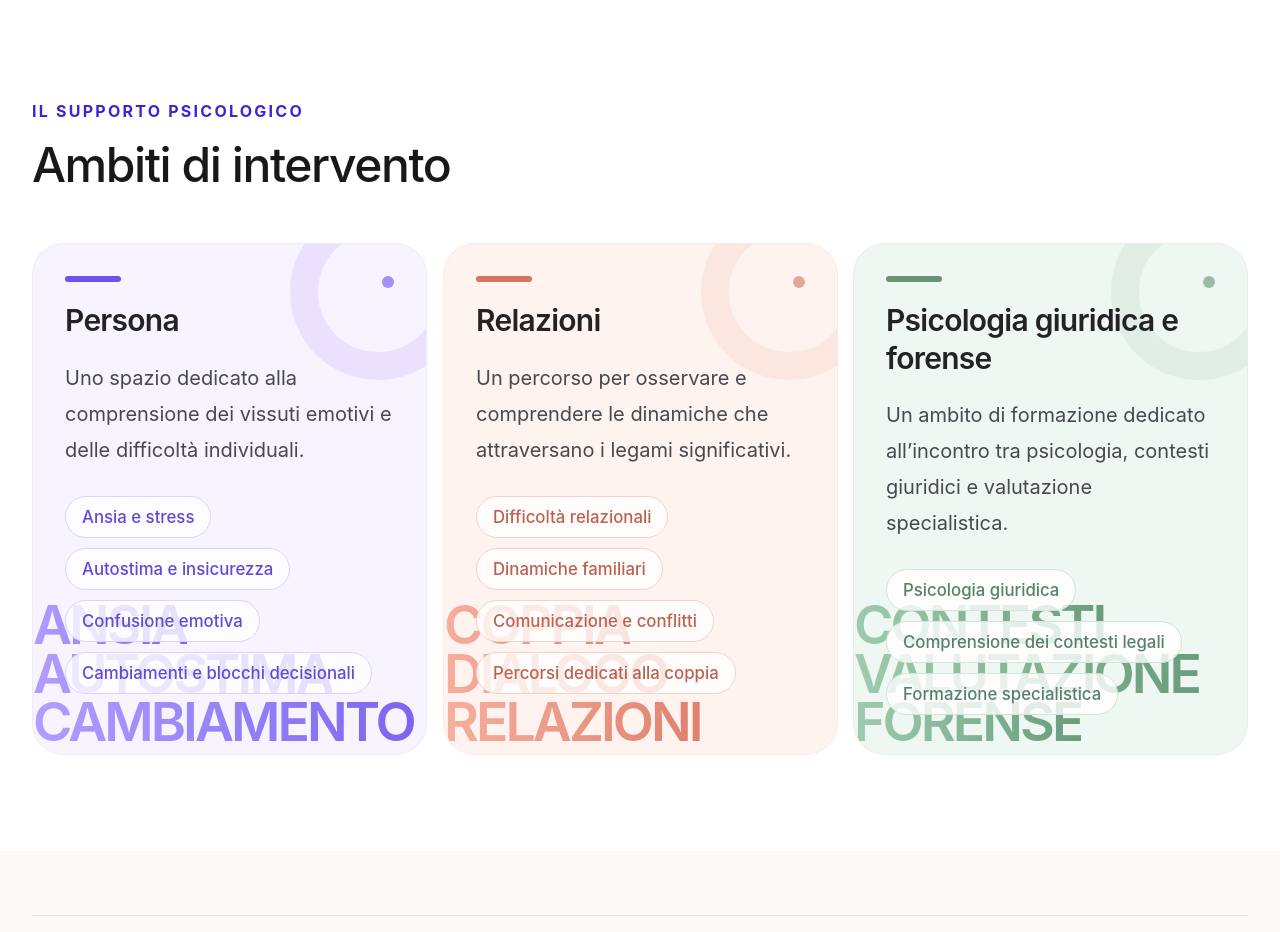
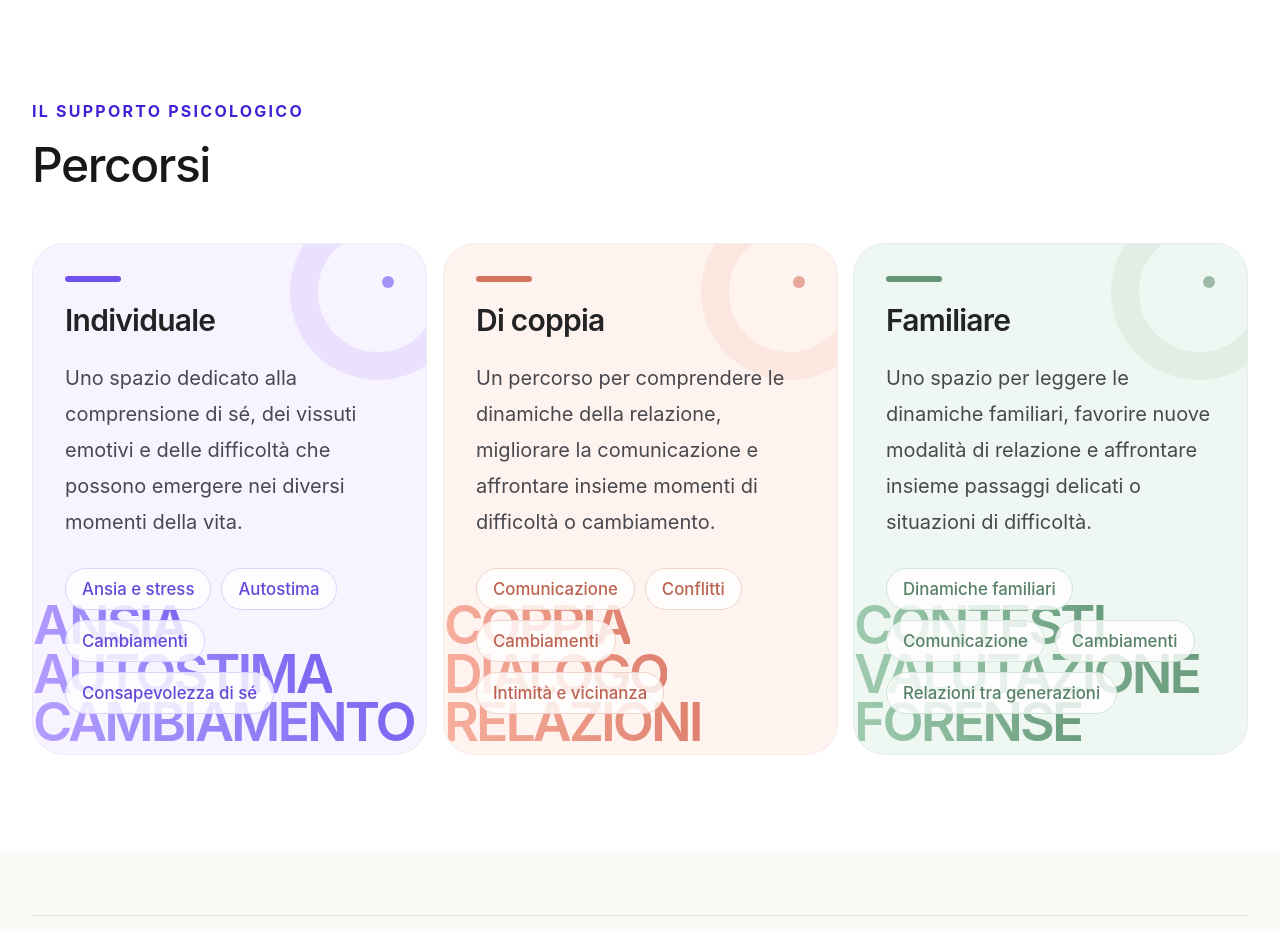
Before and after one commit to Yvanesse/giorgia-psychologist, a Next.js app: page / in a window 1280 px wide. Shown: the part 1480-2412 px from the top of the page. Built offline with nearby package versions, Linux system fonts and the light colour scheme; no server answers.

Commit message:
copy: update intervention areas to therapy paths

```diff
--- a/src/data/areas.ts
+++ b/src/data/areas.ts
@@ -6,28 +6,28 @@ export const areasContent: {
   readonly items: readonly AreaItem[];
 } = {
   label: "Il supporto psicologico",
-  title: "Ambiti di intervento",
+  title: "Percorsi",
   items: [
     {
-      title: "Persona",
+      title: "Individuale",
       description:
-        "Uno spazio dedicato alla comprensione dei vissuti emotivi e delle difficoltà individuali.",
-      topics: ["Ansia e stress", "Autostima e insicurezza", "Confusione emotiva", "Cambiamenti e blocchi decisionali"],
-      href: "/ambiti/persona",
+        "Uno spazio dedicato alla comprensione di sé, dei vissuti emotivi e delle difficoltà che possono emergere nei diversi momenti della vita.",
+      topics: ["Ansia e stress", "Autostima", "Cambiamenti", "Consapevolezza di sé"],
+      href: "/percorsi/individuale",
     },
     {
-      title: "Relazioni",
+      title: "Di coppia",
       description:
-        "Un percorso per osservare e comprendere le dinamiche che attraversano i legami significativi.",
-      topics: ["Difficoltà relazionali", "Dinamiche familiari", "Comunicazione e conflitti", "Percorsi dedicati alla coppia"],
-      href: "/ambiti/relazioni",
+        "Un percorso per comprendere le dinamiche della relazione, migliorare la comunicazione e affrontare insieme momenti di difficoltà o cambiamento.",
+      topics: ["Comunicazione", "Conflitti", "Cambiamenti", "Intimità e vicinanza"],
+      href: "/percorsi/coppia",
     },
     {
-      title: "Psicologia giuridica e forense",
+      title: "Familiare",
       description:
-        "Un ambito di formazione dedicato all’incontro tra psicologia, contesti giuridici e valutazione specialistica.",
-      topics: ["Psicologia giuridica", "Comprensione dei contesti legali", "Formazione specialistica"],
-      href: "/ambiti/psicologia-giuridica-forense",
+        "Uno spazio per leggere le dinamiche familiari, favorire nuove modalità di relazione e affrontare insieme passaggi delicati o situazioni di difficoltà.",
+      topics: ["Dinamiche familiari", "Comunicazione", "Cambiamenti", "Relazioni tra generazioni"],
+      href: "/percorsi/familiare",
     },
   ],
 };
```
